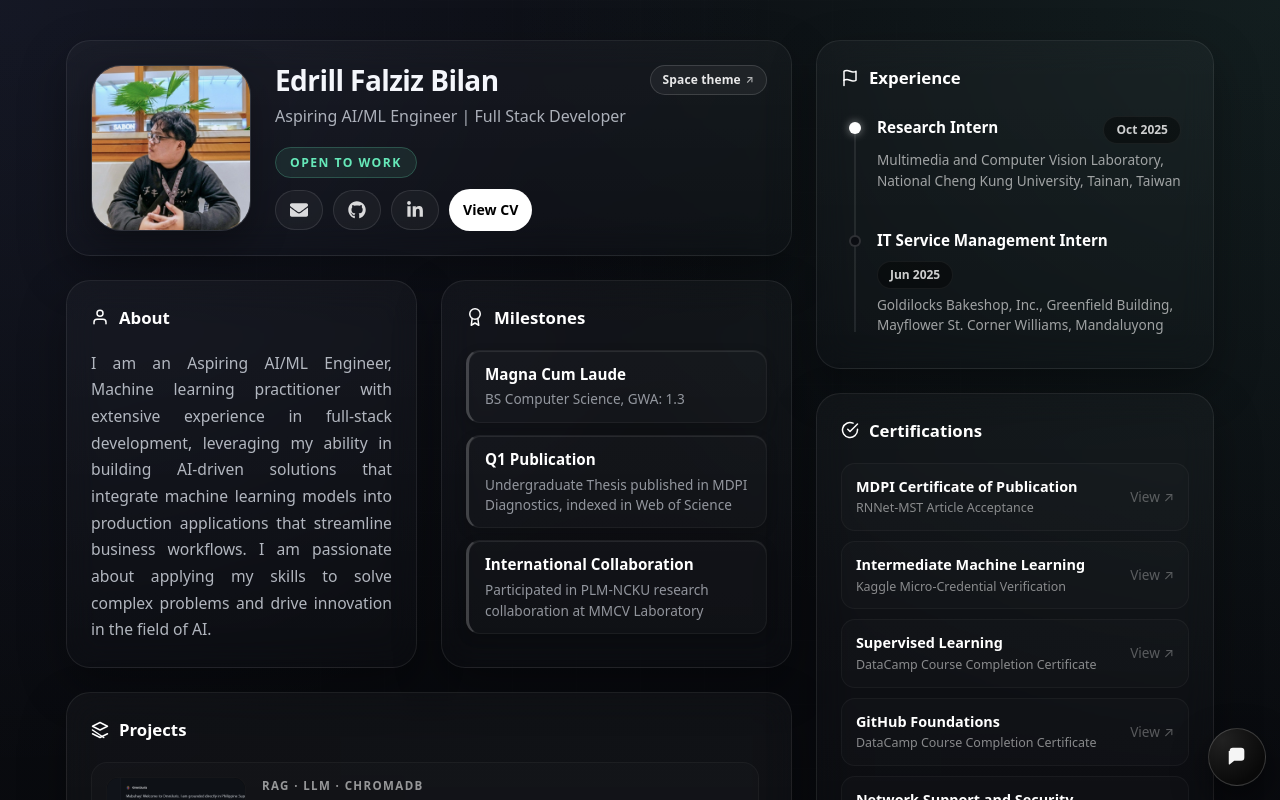
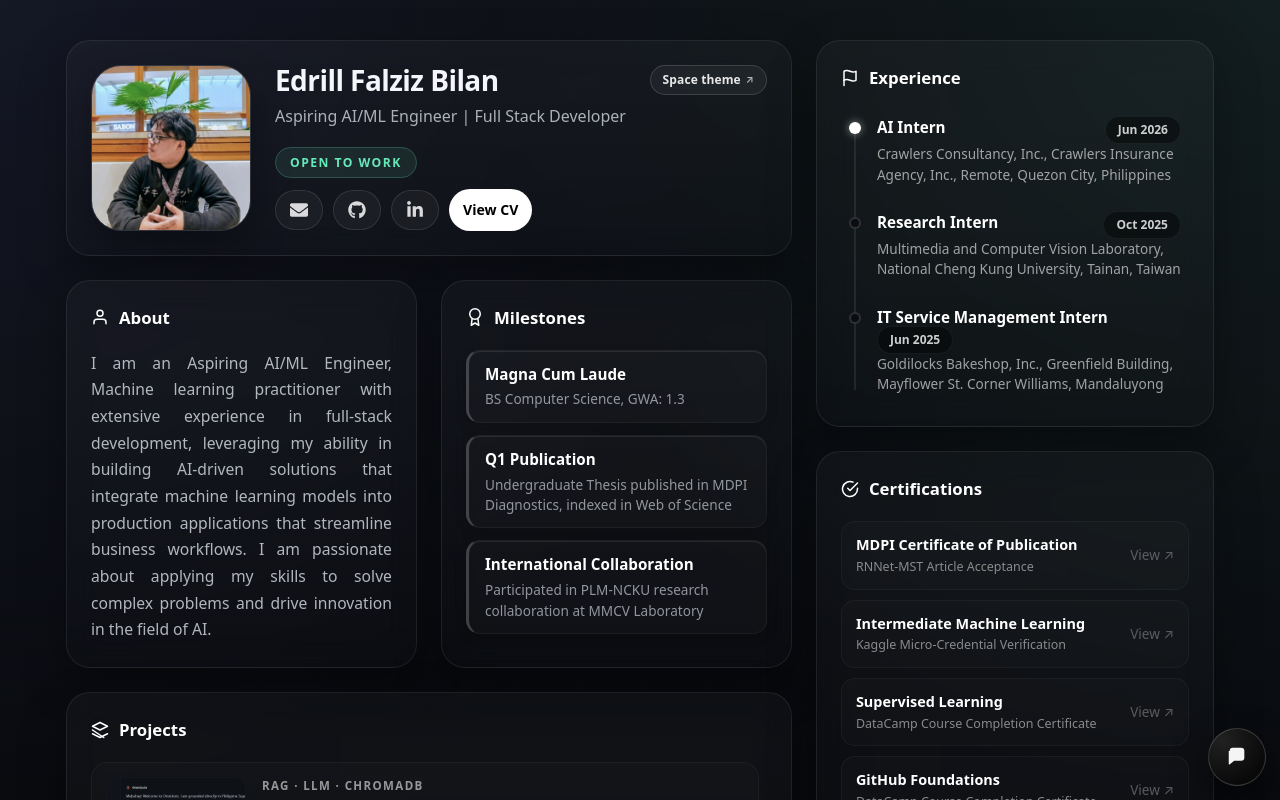
Before and after one commit to PyroJayxX/PortfolioV2, a React (Vite) app: page / in a window 1280 px wide. Shown: the top 800 px of the page. Built offline with nearby package versions, Linux system fonts and the light colour scheme.

Commit message:
updated experience

```diff
--- a/src/components/portfolio/ProfessionalPortfolio.jsx
+++ b/src/components/portfolio/ProfessionalPortfolio.jsx
@@ -1,6 +1,6 @@
 import { useState } from 'react';
 import { AnimatePresence, motion } from 'framer-motion';
-import { FOOTER_LINKS, PROJECTS, SKILL_GROUPS, CERTIFICATES } from '../../data/portfolioData';
+import { FOOTER_LINKS, PROJECTS, SKILL_GROUPS, CERTIFICATES, MILESTONES} from '../../data/portfolioData';
 import { FaEnvelope, FaGithub, FaLinkedinIn } from 'react-icons/fa';
 import ChatWidget from './ChatWidget';
 import '../../styles/ProfessionalPortfolio.css';
@@ -97,11 +97,6 @@ const chipStyle = {
 export default function ProfessionalPortfolio() {
   const [selectedCert, setSelectedCert] = useState(null);
   const [selectedProject, setSelectedProject] = useState(null);
-
-  const MILESTONES = [
-    { title: 'Research Intern — Multimedia and Computer Vision Laboratory, National Cheng Kung University, Tainan, Taiwan', year: 'Oct 2025' },
-    { title: 'IT Service Management Intern — Goldilocks Bakeshop, Inc., Greenfield Building, Mayflower St. Corner Williams, Mandaluyong', year: 'Jun 2025' }
-  ];
 
   return (
     <main style={{ minHeight: '100vh', width: '100%', color: '#f4f6fb', background: 'radial-gradient(circle at top left, rgba(133, 147, 255, 0.08), transparent 35%), radial-gradient(circle at top right, rgba(110,228,185,0.08), transparent 35%), linear-gradient(180deg, #0b0d12 0%, #06070a 100%)', overflowX: 'hidden' }}>
@@ -206,7 +201,7 @@ export default function ProfessionalPortfolio() {
               <div style={{ position: 'relative', paddingLeft: 8 }}>
                 <div style={{ position: 'absolute', left: 13, top: 12, bottom: 12, width: 2, background: 'rgba(255,255,255,0.08)' }} />
 
-                <div style={{ display: 'grid', gap: 24 }}>
+                <div style={{ display: 'grid', gap: 12 }}>
                   {MILESTONES.map((m, idx) => {
                     const [role, company] = m.title.includes(' — ') ? m.title.split(' — ') : [m.title, ''];
 
@@ -216,10 +211,10 @@ export default function ProfessionalPortfolio() {
                         <div style={{ width: 12, height: 12, borderRadius: '50%', background: idx === 0 ? '#ffffff' : '#0b0d12', border: idx === 0 ? 'none' : '2px solid rgba(255,255,255,0.15)', boxShadow: idx === 0 ? '0 0 8px rgba(255,255,255,0.5)' : 'none', marginTop: 4, position: 'relative', zIndex: 2, flexShrink: 0 }} />
 
                         {/* Main Content Area */}
-                        <div style={{ flex: 1, display: 'flex', flexDirection: 'column', gap: 6 }}>
+                        <div style={{ flex: 1, display: 'flex', flexDirection: 'column' }}>
 
                           {/* Top Row: Role and Date */}
-                          <div style={{ display: 'flex', justifyContent: 'space-between', alignItems: 'flex-start', gap: 12, flexWrap: 'wrap' }}>
+                          <div style={{ display: 'flex', justifyContent: 'space-between', alignItems: 'flex-start', flexWrap: 'wrap' }}>
                             <div style={{ fontWeight: 700, fontSize: '0.95rem', color: '#ffffff', lineHeight: 1.3 }}>{role}</div>
                             <div style={{ background: 'rgba(0,0,0,0.4)', border: '1px solid rgba(255,255,255,0.06)', padding: '4px 12px', borderRadius: 999, color: 'rgba(255,255,255,0.8)', fontSize: '0.75rem', fontWeight: 600, whiteSpace: 'nowrap', marginTop: -2 }}>
                               {m.year}
--- a/src/data/portfolioData.js
+++ b/src/data/portfolioData.js
@@ -145,3 +145,9 @@ export const CERTIFICATES = [
     mockup: '/cert_googler.png'
   }
 ];
+
+export const MILESTONES = [
+    { title: 'AI Intern — Crawlers Consultancy, Inc., Crawlers Insurance Agency, Inc., Remote, Quezon City, Philippines', year: 'Jun 2026' },
+    { title: 'Research Intern — Multimedia and Computer Vision Laboratory, National Cheng Kung University, Tainan, Taiwan', year: 'Oct 2025' },
+    { title: 'IT Service Management Intern — Goldilocks Bakeshop, Inc., Greenfield Building, Mayflower St. Corner Williams, Mandaluyong', year: 'Jun 2025' }
+];
```
Also changed, not shown: 1 other file (tests, documents, lock files or other folders).
